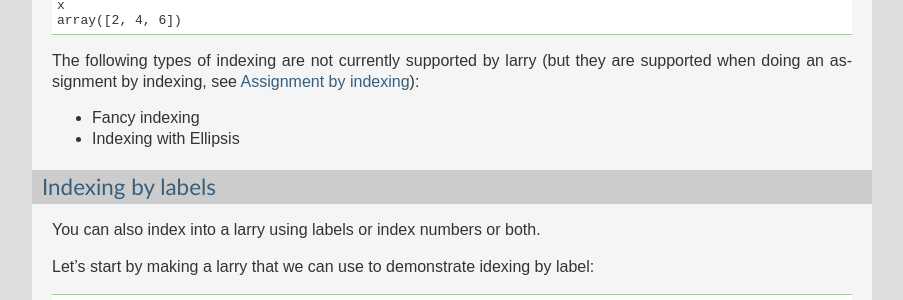
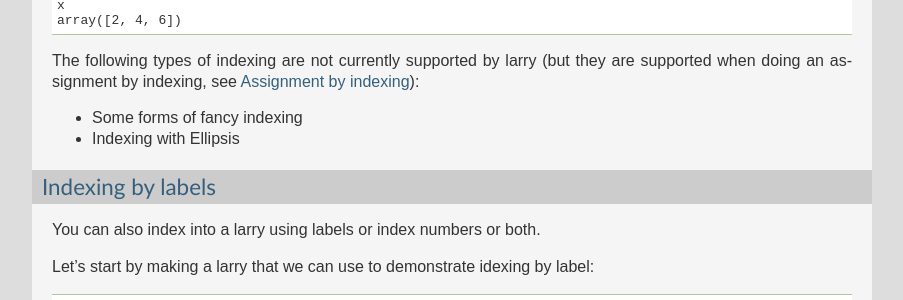
Before and after one commit to kwgoodman/la, a Sphinx documentation site: the page built from doc/source/work.rst, in a window 1280 px wide and 900 px high, scrolled down 6747 px. Shown: the part 151-451 px from the top of the window, without its empty margins (198-1101 px from the left). Built offline with Sphinx 7.4.7, drawn with Linux system fonts in a browser that asks for light colours.

Commit message:
* RELEASE: Set release date to today!
    * doc/source/work.rst: doc tweak.

```diff
--- a/doc/source/work.rst
+++ b/doc/source/work.rst
@@ -397,7 +397,7 @@ Indexing into a larry is similar to indexing into a Numpy array:
 The following types of indexing are not currently supported by larry (but they
 are supported when doing an assignment by indexing, see :ref:`assignment`):
 
-* Fancy indexing
+* Some forms of fancy indexing
 * Indexing with Ellipsis
 
 .. _label_indexing:
```
Also changed, not shown: 2 other files.
